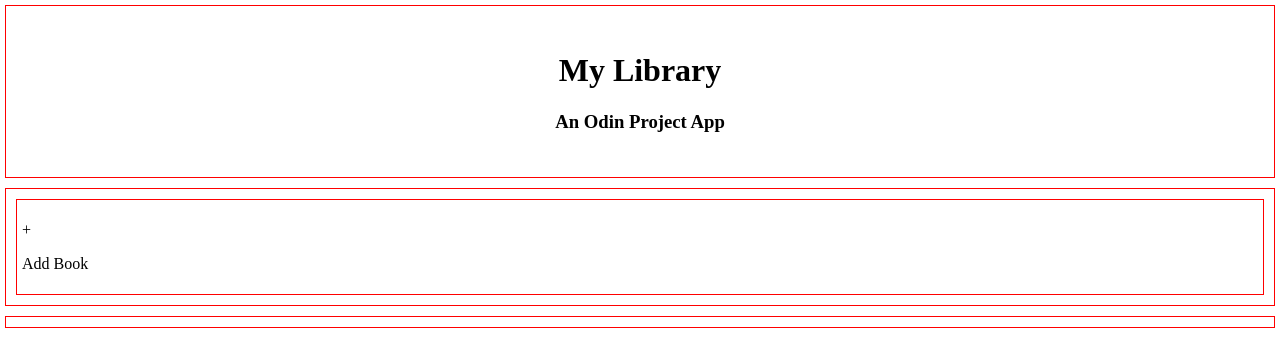
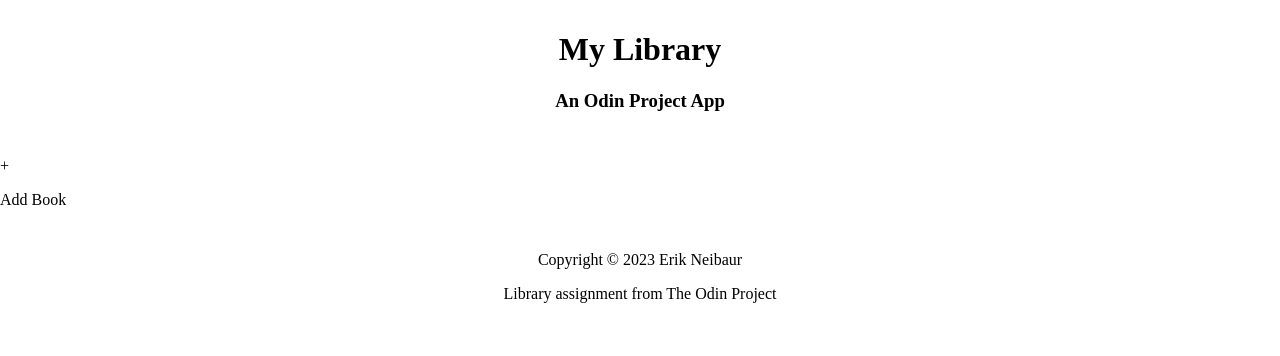
Before and after one commit to eneibaur/op-library, a plain HTML site: page index.html in a window 1280 px wide. Drawn offline with Linux system fonts and the light colour scheme.

Commit message:
Added basic information, removed div styling

```diff
--- a/index.html
+++ b/index.html
@@ -19,6 +19,10 @@
                 <p>Add Book</p>
             </div>
     </div>
-    <div class="footer"></div>
+    <div class="footer">
+        <p>Copyright &copy; <script>document.write(new Date().getFullYear())</script> Erik Neibaur</p>
+        <p>Library assignment from The Odin Project</p>
+
+    </div>
 </body>
 </html>
--- a/styles.css
+++ b/styles.css
@@ -1,9 +1,3 @@
-div {
-    border: 1px solid red;
-    margin: 5px;
-    padding: 5px;
-}
-
 body {
     margin: 0;
     padding: 0;
@@ -11,7 +5,7 @@ body {
     flex-direction: column;
 }
 
-.header {
-    padding: 25px;
+.header, .footer {
+    padding: 10px;
     text-align: center;
 }
```
